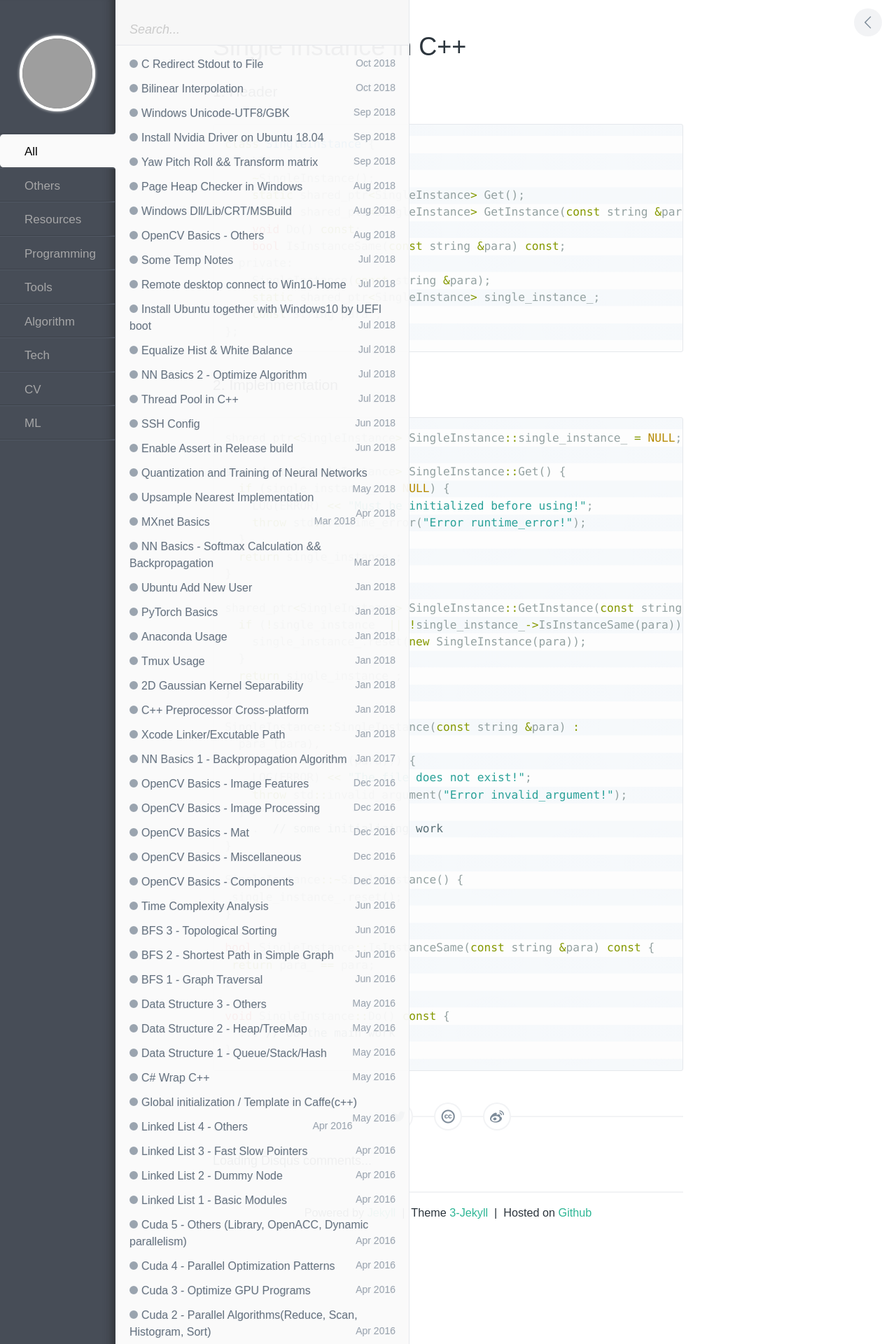
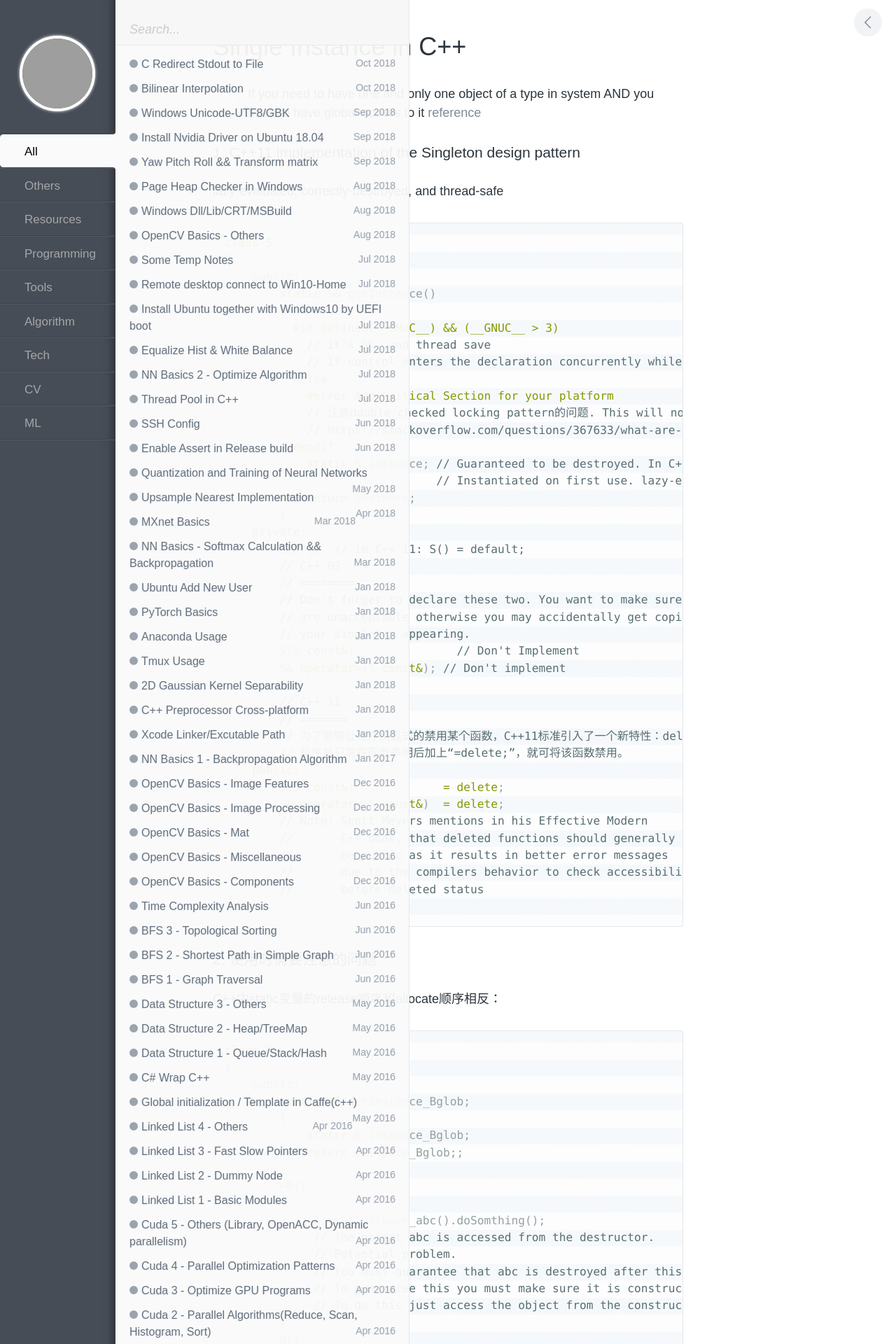
Before and after one commit to wykvictor/wykvictor.github.io, a Jekyll site: the page built from _posts/Tech/2016-03-26-Single-Instance-C++.md, in a window 1280 px wide. Shown: the top 1920 px of the page at 70% size. Built offline with Jekyll 4.4.1, drawn with Linux system fonts in a browser that asks for light colours; comment, search, counter and statistics services are not loaded; some of the changed text lies outside the part shown; grey boxes are pictures that could not be loaded.

Commit message:
fix single instance md bug

```diff
--- a/_posts/Tech/2016-03-26-Single-Instance-C++.md
+++ b/_posts/Tech/2016-03-26-Single-Instance-C++.md
@@ -6,12 +6,93 @@ tags: [single instance, c++, tech]
 categories: Tech
 ---
 
-### 1. Header
+> If you need to have one and only one object of a type in system AND you need to have global access to it
+> [reference](https://stackoverflow.com/questions/1008019/c-singleton-design-pattern)
+
+### 1. C++11 implementation of the Singleton design pattern
+lazy-evaluated, correctly-destroyed, and thread-safe
+{% highlight C++ %}
+class S
+{
+    public:
+        static S& getInstance()
+        {
+          #if defined(__GNUC__) && (__GNUC__ > 3)
+            // it's OK, and thread save
+            // If control enters the declaration concurrently while the variable is being initialized, the concurrent execution shall wait for // completion of the initialization.
+          #else
+            #error Add Critical Section for your platform
+            // 注意double checked locking pattern的问题. This will not work in C++03:
+            // https://stackoverflow.com/questions/367633/what-are-all-the-common-undefined-behaviours-that-a-c-programmer-should-know-a/367690#367690
+          #endif
+            static S instance; // Guaranteed to be destroyed. In C++11 standard: thread-safe
+                               // Instantiated on first use. lazy-evaluated
+            return instance;
+        }
+    private:
+        S() {}  // in C++ 11: S() = default;
+        // C++ 03
+        // ========
+        // Don't forget to declare these two. You want to make sure they
+        // are unacceptable otherwise you may accidentally get copies of
+        // your singleton appearing.
+        S(S const&);              // Don't Implement
+        S& operator=(S const&); // Don't implement
+
+        // C++ 11
+        // =======
+        // 为了能够让程序员显式的禁用某个函数，C++11标准引入了一个新特性：deleted函数
+        // 程序员只需在函数声明后加上“=delete;”，就可将该函数禁用。
+    public:
+        S(S const&)             = delete;
+        S& operator=(S const&)  = delete;
+        // Note: Scott Meyers mentions in his Effective Modern
+        //       C++ book, that deleted functions should generally
+        //       be public as it results in better error messages
+        //       due to the compilers behavior to check accessibility
+        //       before deleted status
+};
+{% endhighlight %}
+
+### 2. 使用时需要注意的问题
+C++中static变量的release顺序和allocate顺序相反：
+{% highlight C++ %}
+class B
+{
+    public:
+        static B& getInstance_Bglob;
+        {
+            static B instance_Bglob;
+            return instance_Bglob;;
+        }
+        ~B()
+        {
+             A::getInstance_abc().doSomthing();
+             // The object abc is accessed from the destructor.
+             // Potential problem.
+             // You must guarantee that abc is destroyed after this object.
+             // To guarantee this you must make sure it is constructed first.
+             // To do this just access the object from the constructor.
+        }
+        B()
+        {
+            A::getInstance_abc();
+            // abc is now fully constructed.
+            // This means it was constructed before this object.
+            // This means it will be destroyed after this object.
+            // This means it is safe to use from the destructor.
+        }
+};
+{% endhighlight %}
+
+### 3. 错误版本的Header
 {% highlight C++ %}
 class SingleInstance {
   public:
+    // 错误1，没有禁止copy constructer和opreator =
     ~SingleInstance();
     static shared_ptr<SingleInstance> Get();
+    // 错误2，返回shared_ptr，导致其可以被清空，修改之类的
     static shared_ptr<SingleInstance> GetInstance(const string &para);
     void Do() const;
     bool IsInstanceSame(const string &para) const;
@@ -22,10 +103,9 @@ class SingleInstance {
 };
 {% endhighlight %}
 
-### 2. Implenmentation
+### 4. 错误版本的Implenmentation
 {% highlight C++ %}
 shared_ptr<SingleInstance> SingleInstance::single_instance_ = NULL;
-
 shared_ptr<SingleInstance> SingleInstance::Get() {
   if (single_instance_ == NULL) {
     LOG(ERROR) << "Must be initialized before using!";
@@ -35,6 +115,7 @@ shared_ptr<SingleInstance> SingleInstance::Get() {
 }
 
 shared_ptr<SingleInstance> SingleInstance::GetInstance(const string &para) {
+  // 错误3，没有线程保护
   if (!single_instance_ || !single_instance_->IsInstanceSame(para)) {
     single_instance_.reset(new SingleInstance(para));
   }
```
